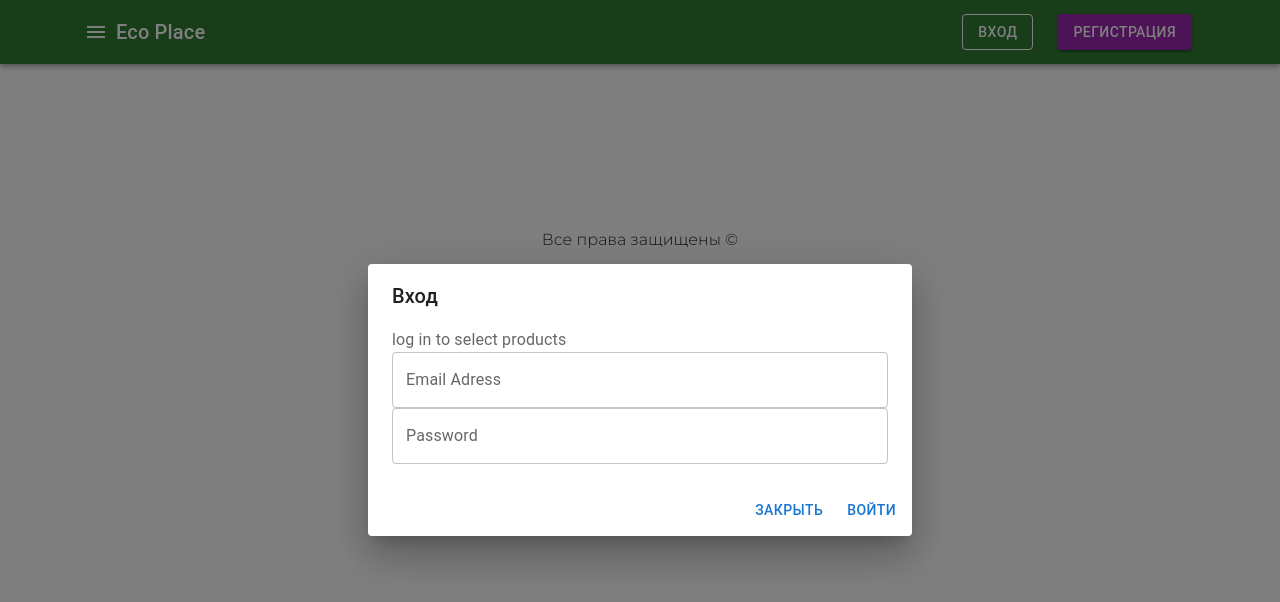
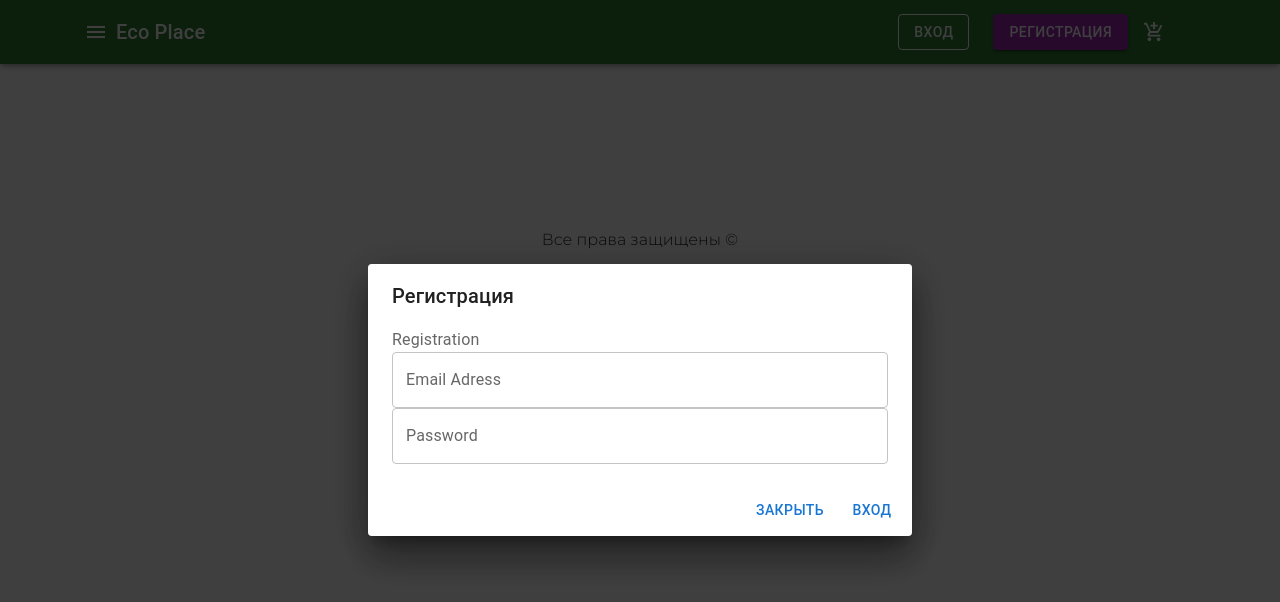
Before and after one commit to dolgikhgram/project_eco_place, a React (Create React App) app: page / in a window 1280 px wide. Both pictures are taken after a click on the button "ВХОД". Shown: the top 602 px of the page. Built offline with nearby package versions, Linux system fonts and the light colour scheme.

Commit message:
5  commit

```diff
--- a/src/components/Header/Header.jsx
+++ b/src/components/Header/Header.jsx
@@ -13,6 +13,8 @@ import {
     Typography
 } from "@mui/material";
 import MenuIcon from '@mui/icons-material/Menu'
+import DeleteIcon from '@mui/icons-material/Delete'
+import AddShoppingCartIcon from '@mui/icons-material/AddShoppingCart';
 import {makeStyles} from '@mui/styles';
 import Button from "@mui/material/Button";
 
@@ -30,11 +32,19 @@ const Header = ()=>{
 
     const [open, setOpen] = React.useState(false)
 
-    const handleClickOpen = () =>{
+    const handleClickOpen1 = () =>{
         setOpen(true)
     }
 
-    const handleClose = () =>{
+    const handleClose1 = () =>{
+        setOpen(false)
+    }
+
+    const handleClickOpen2 = () =>{
+        setOpen(true)
+    }
+
+    const handleClose2 = () =>{
         setOpen(false)
     }
 
@@ -48,9 +58,9 @@ const Header = ()=>{
                         </IconButton>
                         <Typography variant='h6' className={clasess.title}>Eco Place</Typography>
                         <Box mr={3}>
-                            <Button color="inherit" variant="outlined" onClick={handleClickOpen}>Вход</Button>
-                            <Dialog open={open} onClose={handleClose} aria-labelledby="form-dialog-title">
-                                <DialogTitle id="form-dialog-title">Вход</DialogTitle>
+                            <Button color="inherit" variant="outlined" onClick={handleClickOpen1}>Вход</Button>
+                            <Dialog open={open} onClose={handleClose1} aria-labelledby="form-dialog-title-log-in">
+                                <DialogTitle id="form-dialog-title-log-in">Вход</DialogTitle>
                                 <DialogContent>
                                     <DialogContentText>log in to select products</DialogContentText>
                                     <TextField
@@ -71,12 +81,41 @@ const Header = ()=>{
                                     />
                                 </DialogContent>
                                 <DialogActions>
-                                    <Button onClick={handleClose} color="primary">Закрыть</Button>
-                                    <Button onClick={handleClose} color="primary">Войти</Button>
+                                    <Button onClick={handleClose1} color="primary">Закрыть</Button>
+                                    <Button onClick={handleClose1} color="primary">Войти</Button>
                                 </DialogActions>
                             </Dialog>
                         </Box>
-                        <Button color="secondary" variant="contained">Регистрация</Button>
+                        <Box>
+                            <Button color="secondary" variant="contained" onClick={handleClickOpen2}>Регистрация</Button>
+                            <Dialog open={open} onClose={handleClose2} aria-describedby="form-dialog-title-registration">
+                                <DialogTitle id="form-dialog-title-registration">Регистрация</DialogTitle>
+                                <DialogContent>
+                                    <DialogContentText>Registration</DialogContentText>
+                                    <TextField
+                                    autoFocus
+                                    msrgin="dense"
+                                    id="name"
+                                    label="Email Adress"
+                                    type="email"
+                                    fullWidth
+                                    />
+                                    <TextField
+                                        autoFocus
+                                        margin="dance"
+                                        id="pass"
+                                        label="Password"
+                                        type="Password"
+                                        fullWidth
+                                    />
+                                </DialogContent>
+                                <DialogActions>
+                                    <Button onClick={handleClose2} color="primary">Закрыть</Button>
+                                    <Button onClick={handleClose2} color="primary">Вход</Button>
+                                </DialogActions>
+                            </Dialog>
+                        </Box>
+                        <Button color="inherit" variant="text" size="large" startIcon={<AddShoppingCartIcon/>}/>
                     </Toolbar>
                 </Container>
             </AppBar>
```
